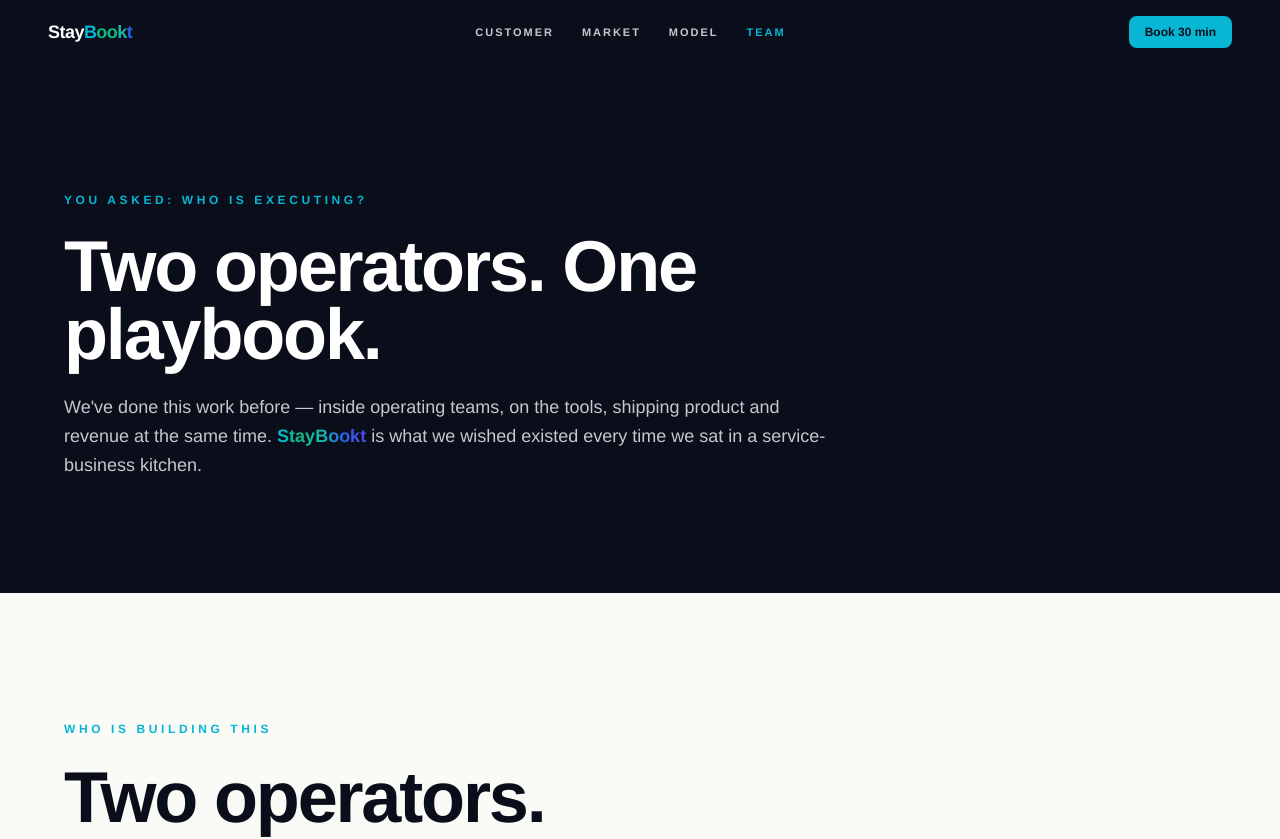
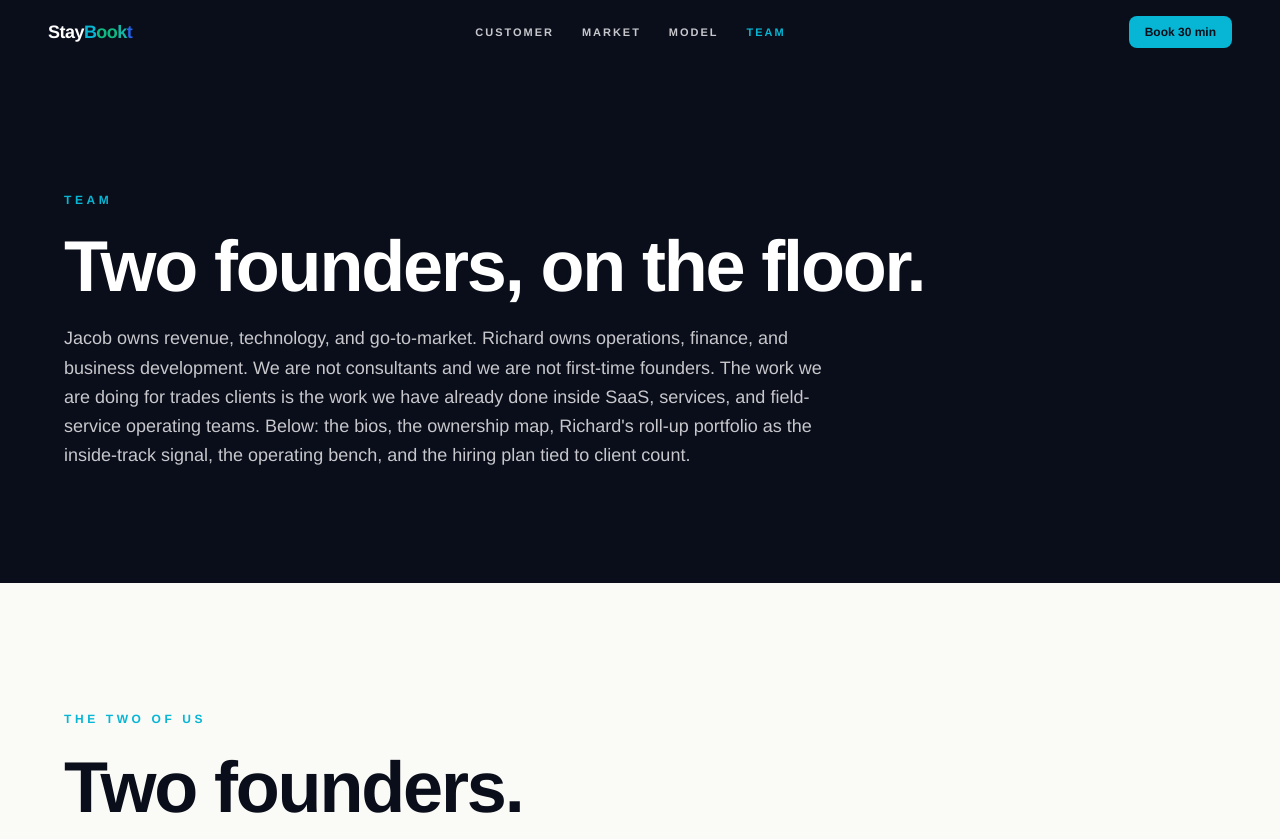
Before and after one commit to staybookt/staybookt-investor, a Next.js app: page /team in a window 1280 px wide. Shown: the top 839 px of the page. Built offline with nearby package versions, Linux system fonts and the light colour scheme.

Commit message:
v16 /team rewired: composes FoundersDeep -> OwnershipMap -> RichardPortfolio -> OperatingBench -> HiringPlan. Header rewritten to lead with two-founders + ownership lanes.

```diff
--- a/app/team/page.tsx
+++ b/app/team/page.tsx
@@ -1,8 +1,15 @@
-import { Team, AskV2 } from '@/components/ExtendedSections';
+import {
+  FoundersDeep,
+  OwnershipMap,
+  RichardPortfolio,
+  OperatingBench,
+  HiringPlan,
+} from '@/components/TeamProfile';
+import { AskV2 } from '@/components/ExtendedSections';
 import { TopNav } from '@/components/TopNav';
 import { SiteFooter, UpNext } from '@/components/HomeTeasers';
 
-export const metadata = { title: 'Team — StayBookt' };
+export const metadata = { title: 'Team' };
 
 export default function TeamPage() {
   return (
@@ -10,11 +17,15 @@ export default function TeamPage() {
       <TopNav active="team" />
       <div className="pt-20">
         <PageHeader
-          eyebrow="You asked: who is executing?"
-          title="Two operators. One playbook."
-          sub={<>We&apos;ve done this work before — inside operating teams, on the tools, shipping product and revenue at the same time. <span className="wordmark-gradient">StayBookt</span> is what we wished existed every time we sat in a service-business kitchen.</>}
+          eyebrow="Team"
+          title="Two founders, on the floor."
+          sub="Jacob owns revenue, technology, and go-to-market. Richard owns operations, finance, and business development. We are not consultants and we are not first-time founders. The work we are doing for trades clients is the work we have already done inside SaaS, services, and field-service operating teams. Below: the bios, the ownership map, Richard's roll-up portfolio as the inside-track signal, the operating bench, and the hiring plan tied to client count."
         />
-        <Team />
+        <FoundersDeep />
+        <OwnershipMap />
+        <RichardPortfolio />
+        <OperatingBench />
+        <HiringPlan />
         <AskV2 />
       </div>
       <UpNext current="/team" />
@@ -23,7 +34,7 @@ export default function TeamPage() {
   );
 }
 
-function PageHeader({ eyebrow, title, sub }: { eyebrow: string; title: string; sub: React.ReactNode }) {
+function PageHeader({ eyebrow, title, sub }: { eyebrow: string; title: string; sub: string }) {
   return (
     <section className="bg-ink text-white py-20 sm:py-28 px-8 sm:px-16">
       <div className="max-w-7xl mx-auto">
```
